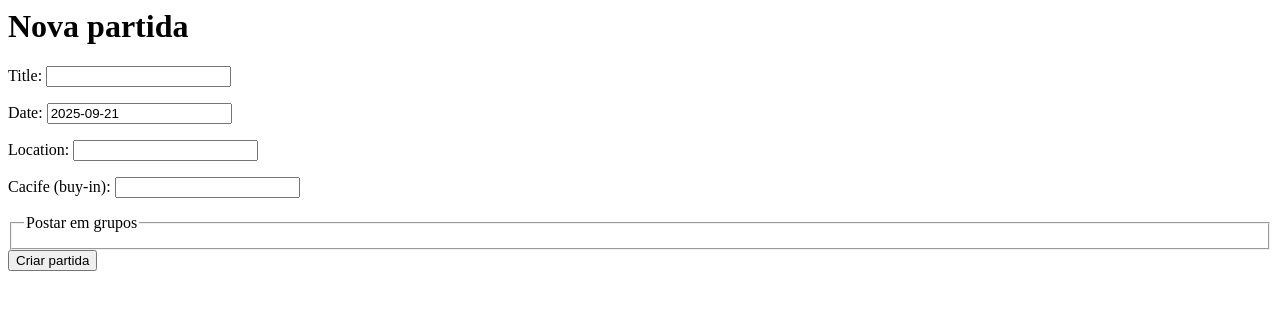
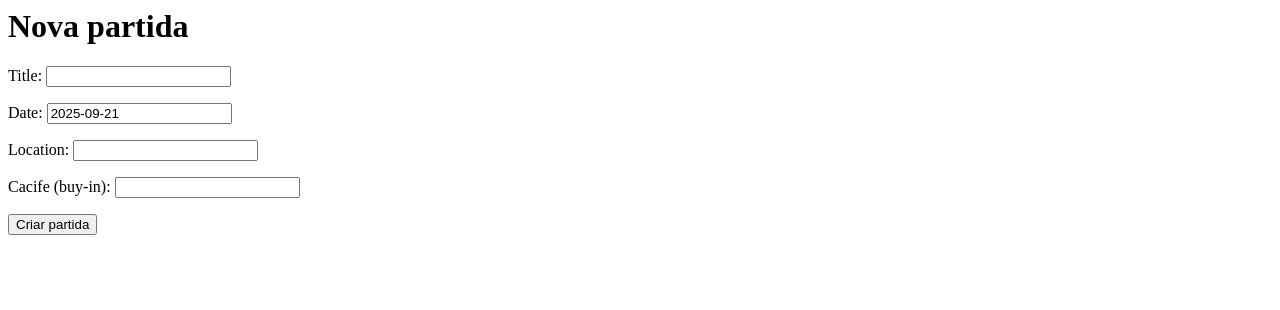
Before and after one commit to viniaraujo68/pokerdex-v2, a Django app: page /create/game in a window 1280 px wide. Shown: the top 310 px of the page. Run offline with Django 5.2, Linux system fonts and the light colour scheme; the visitor is signed in with stand-in values (Sample User, id 1); data that the repository does not hold is empty.

Commit message:
feat: simplify game_create template

```diff
--- a/core/templates/game_create.html
+++ b/core/templates/game_create.html
@@ -2,11 +2,5 @@
 <form method="post">
   {% csrf_token %}
   {{ form.as_p }}
-  <fieldset>
-    <legend>Postar em grupos</legend>
-    {% for g in groups %}
-      <label><input type="checkbox" name="groups" value="{{ g.id }}"> {{ g.name }}</label><br>
-    {% endfor %}
-  </fieldset>
   <button type="submit">Criar partida</button>
 </form>
```
